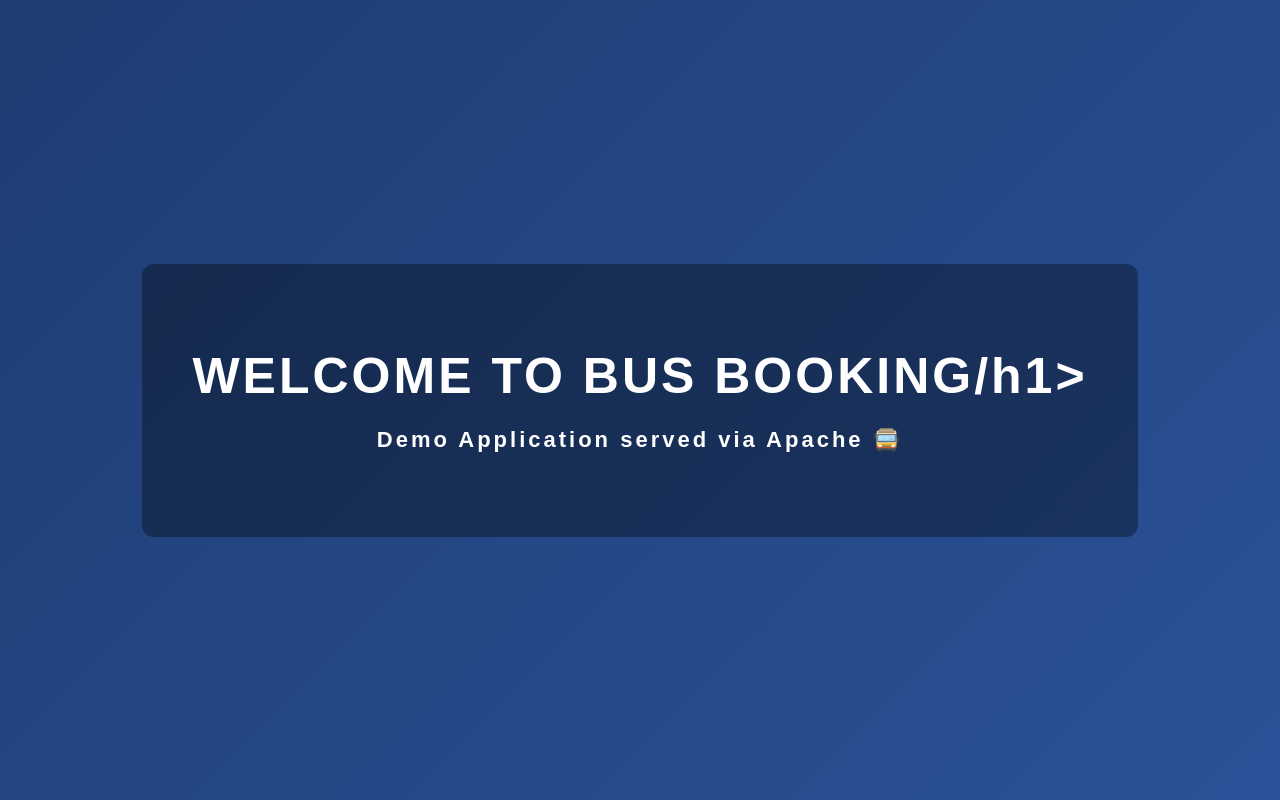
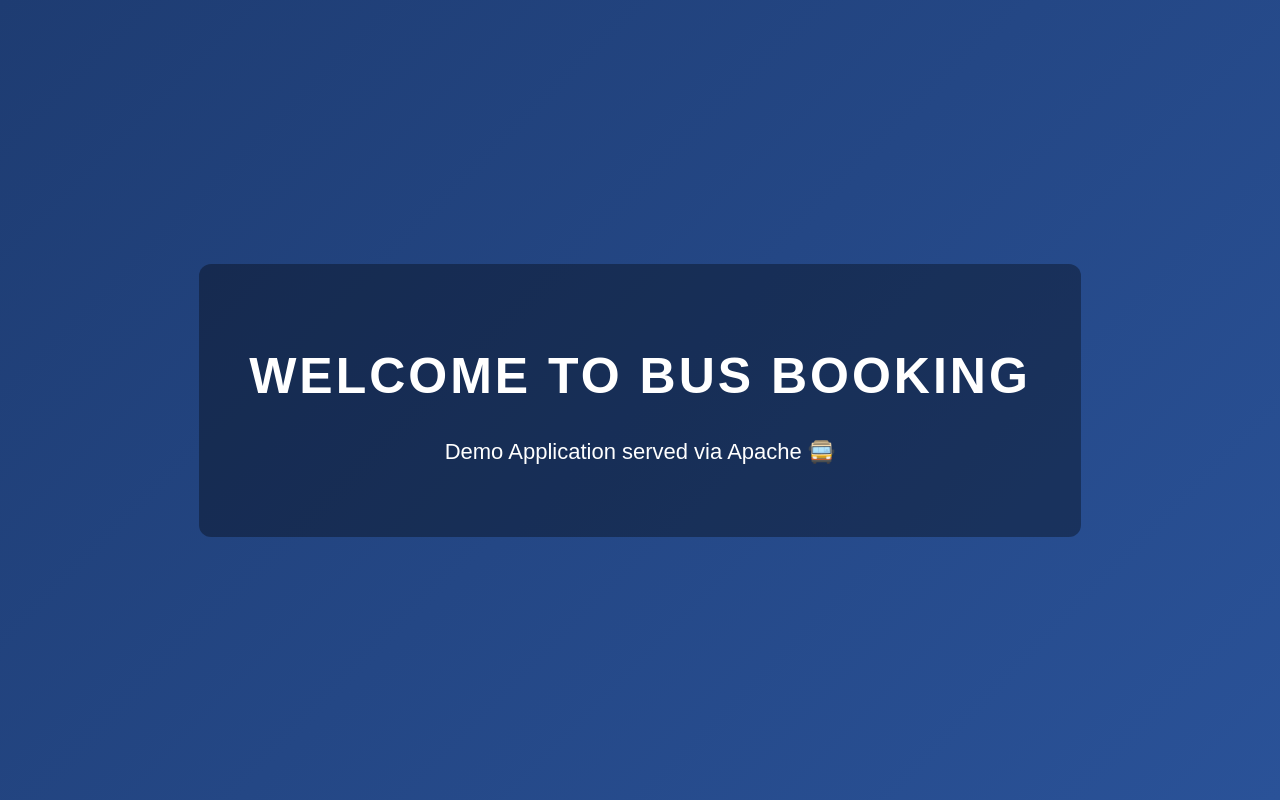
Before and after one commit to chinabudhi123/bus-booking-app, a plain HTML site: page index.html in a window 1280 px wide. Drawn offline with Linux system fonts and the light colour scheme.

Commit message:
index.html file modified

```diff
--- a/index.html
+++ b/index.html
@@ -36,7 +36,7 @@
 <body>
 
     <div class="box">
-        <h1>WELCOME TO BUS BOOKING/h1>
+        <h1>WELCOME TO BUS BOOKING</h1>
         <p>Demo Application served via Apache 🚍</p>
     </div>
 
```
